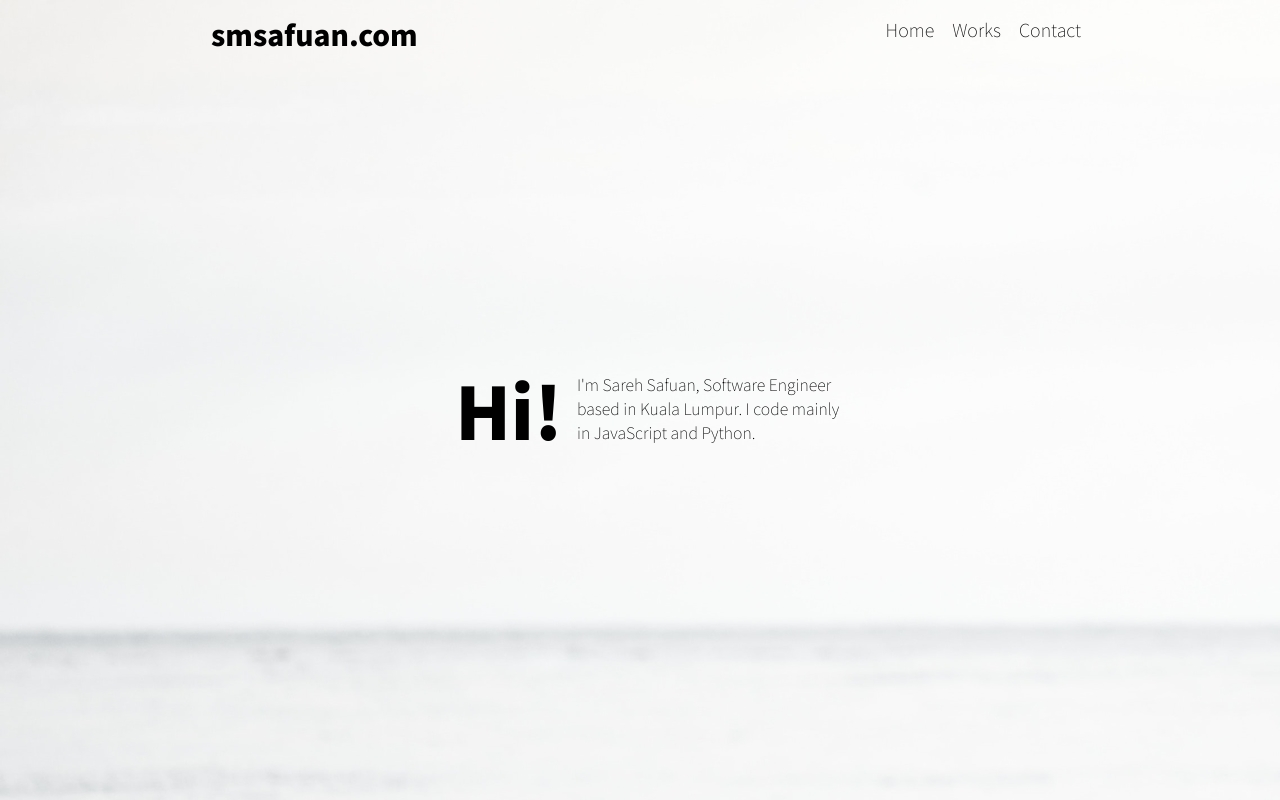
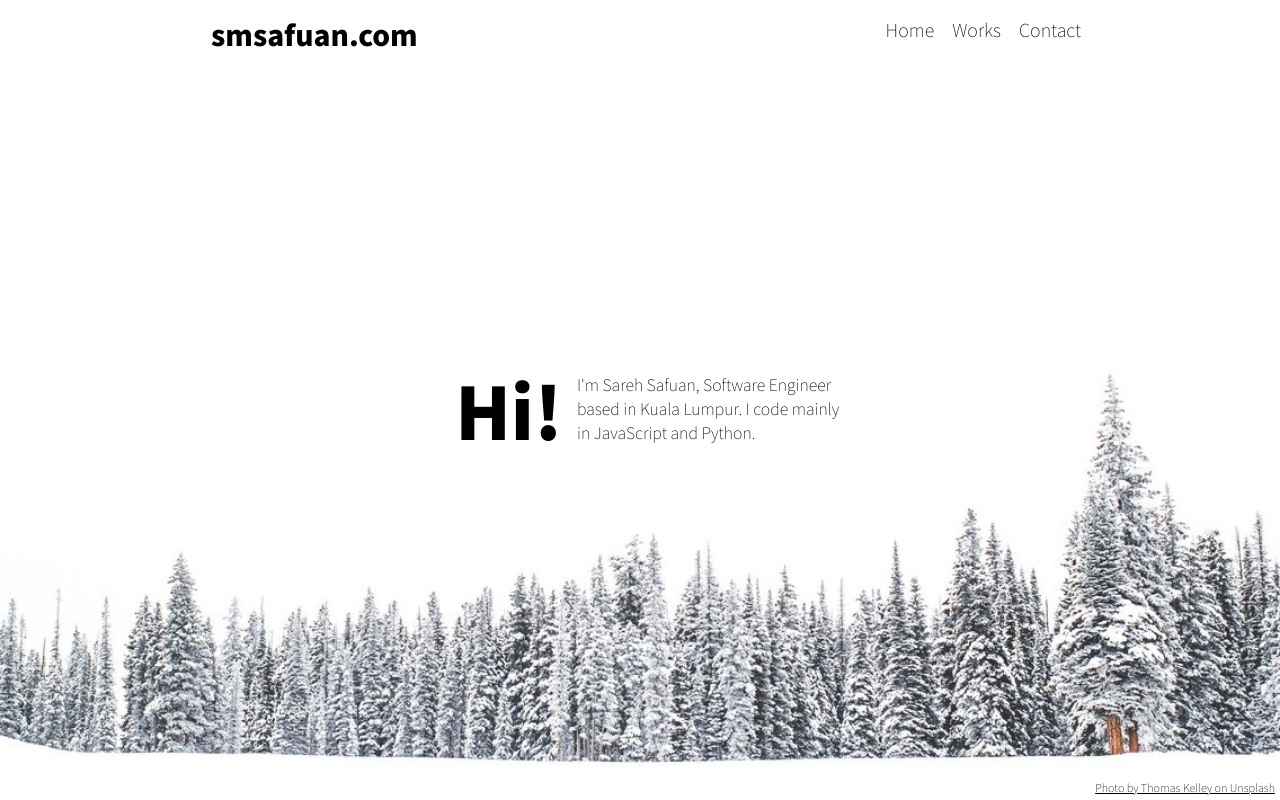
Before and after one commit to sareh-safuan/smsafuan.com, a React app: page / in a window 1280 px wide. Built offline with nearby package versions, Linux system fonts and the light colour scheme.

Commit message:
change bg image

```diff
--- a/src/App.jsx
+++ b/src/App.jsx
@@ -52,6 +52,11 @@ const App = () => {
                 mobileChangeContent={mobileChangeContent}
             />
             {content}
+            <span className="image-cc">
+                <a href="https://unsplash.com/photos/kZLaSWR-7J4" target="_blank">
+                    Photo by Thomas Kelley on Unsplash
+                </a>
+            </span>
         </Fragment>
     )
 }
@@ -153,7 +158,6 @@ const Contact = () => {
     ]
     emailStr = emailStr.join("")
     const email = viewEmail ? <p>{emailStr}</p> : <span></span>
-    console.log(emailStr)
 
     return (
         <div className="container">
@@ -168,7 +172,7 @@ const Contact = () => {
                     >link</span> to view my email address.
                 </div>
                 <div className="email-viewer">
-                   {email}
+                    {email}
                 </div>
             </div>
         </div>
--- a/src/style.css
+++ b/src/style.css
@@ -7,6 +7,7 @@ html, body {
 #app {
     height: 100%;
     background-image: url("/public/bg.jpg");
+    background-size: cover;
 }
 
 .navbar {
@@ -110,15 +111,22 @@ html, body {
     font-size: 12px;
 }
 
+.image-cc {
+    font-size: 11px;
+    bottom: 5px;
+    right: 5px;
+    position: absolute;
+}
+
 li > a {
     text-decoration: none;
     transition: .3s ease;
     padding: 20px 0;
 }
 
-a:hover {
-    border-top: 3px solid #060606;
-    border-bottom: 3px solid #060606;
+li > a:hover {
+    border-top: 2px solid #060606;
+    border-bottom: 2px solid #060606;
     padding: 5px 0;
 }
 
@@ -167,4 +175,8 @@ a, a:visited {
         font-size: 13px;
         display: block;
     }
+
+    li > a {
+        padding: 0;
+    }
 }
```
Also changed, not shown: public/bg.jpg.
